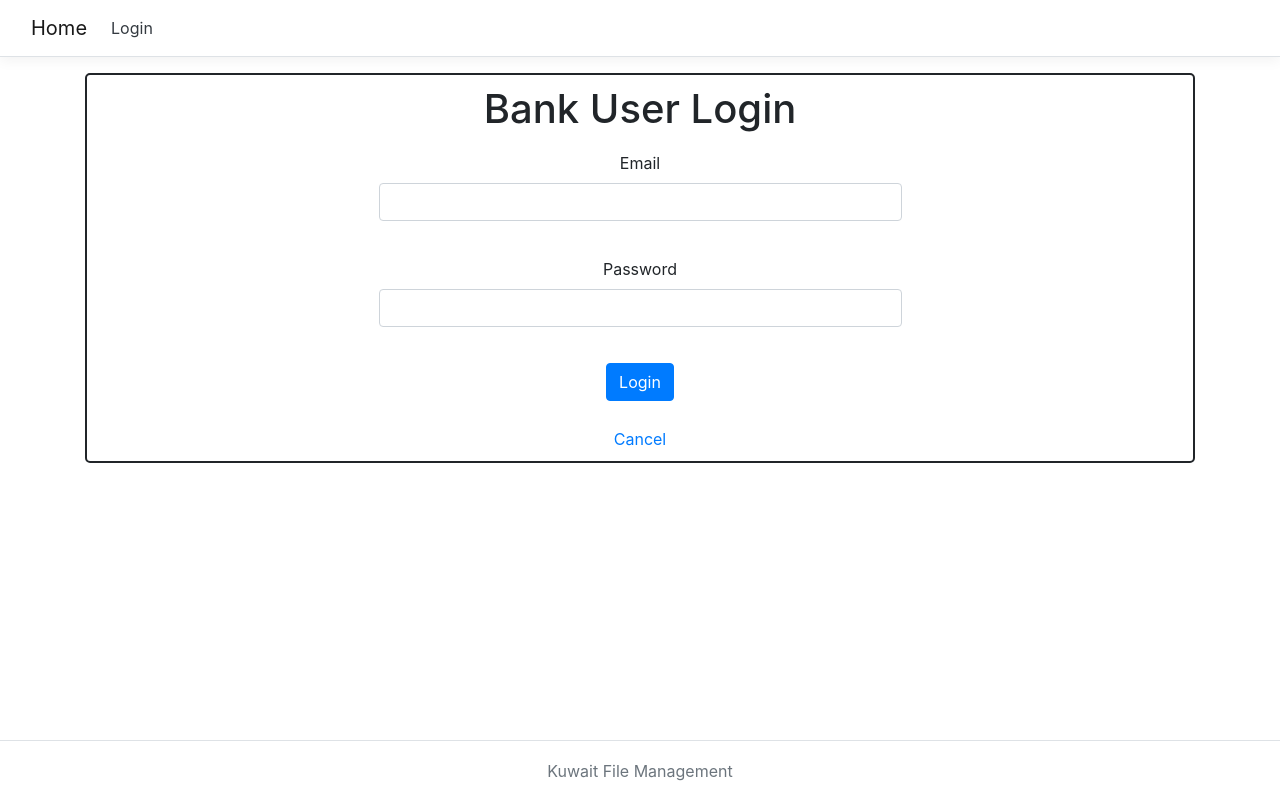
After one commit to PeterJacksonn/KuwaittGroup31, a PHP site: page /Login.php in a window 1280 px wide. The commit adds this page. Run offline with PHP 8.4, Linux system fonts and the light colour scheme.

Commit message:
changed db and login stuff ya

```diff
--- /dev/null
+++ b/Group31/Login.php
@@ -0,0 +1,78 @@
+<?php include("navBar.php");
+require_once("loginCheck.php");
+$passwordErr = $idErr = $invalidMesg = "";
+
+if (isset($_POST['submit'])) {
+
+    if ($_POST["password"]=="") {
+        $passwordErr = "Password is required";
+    }
+
+    if ($_POST["email"]==null) {
+        $idErr = "Email is required";
+    }
+
+    if($_POST['email'] != null && $_POST["password"] !=null)
+    {
+        $array_user = verifyUser();
+
+        if ($array_user != null) {
+
+            if($array_user[0]['role']== "admin"){
+                session_start();
+                $_SESSION['id']= $array_user[0]['id'];
+                $_SESSION['name'] = $array_user[0]['fname'];
+                header("Location: adminIndex.php");
+                exit();
+            }
+            if($array_user[0]['role']== "staff" || $array_user[0]['role']== "manager"){
+                session_start();
+                $_SESSION['id']= $array_user[0]['id'];
+                $_SESSION['name'] = $array_user[0]['fname'];
+                header("Location: userIndex.php");
+                exit();
+            }
+        }
+        else{
+            $invalidMesg = "Invalid email and password!";
+        }
+    }
+}
+
+
+
+?>
+
+<div class="container">
+        <main role="main" class="pb-3">
+            <div class="center bgColor">
+                    <form method="post">
+                        <h1>Bank User Login</h1>
+
+                        <div class="form-group logincenter">
+                                <label class="control-label labelFont">Email</label>
+                                <input class="form-control" type="text" name = "email">
+                                <span class="text-danger"><?php echo $idErr; ?></span>
+                        </div>
+                        <div class="form-group logincenter">
+                                <label class="control-label labelFont">Password</label>
+                                <input class="form-control" type="text" name = "password">
+                                <span class="text-danger"><?php echo $passwordErr; ?></span>
+                        </div>
+
+                        <input type="hidden"><span class="text-danger"><?php echo $invalidMesg; ?></span>
+
+                        <div class="form-group col-md-4 logincenter">
+                            <input class="btn btn-primary" type="submit" value="Login" name ="submit">
+                        </div>
+                        <a href="Index.php">Cancel</a>
+                    </form>
+            </div>
+
+
+
+
+	</main>
+</div>
+</body>
+<?php require("footer.php");?>
--- /dev/null
+++ b/Group31/loginCheck.php
@@ -0,0 +1,21 @@
+<?php
+function verifyUser () {
+
+        if (!isset($_POST['email']) or !isset($_POST['password'])) {
+            return;  // <-- return null;
+        }
+
+        $db = new SQLite3('..\\Database\\Kuwaitt.db');
+        $stmt = $db->prepare('SELECT * FROM credentials WHERE email=:email AND password=:password');
+        $stmt->bindParam(':email', $_POST['email'], SQLITE3_TEXT);
+        $stmt->bindParam(':password', $_POST['password'], SQLITE3_TEXT);
+
+        $result = $stmt->execute();
+
+        $rows_array = [];
+        while ($row=$result->fetchArray())
+        {
+            $rows_array[]=$row;
+        }
+        return $rows_array;
+    }
--- a/Group31/navBar.php
+++ b/Group31/navBar.php
@@ -25,9 +25,7 @@
 				<div class="navbar-collapse collapse d-sm-inline-flex flex-sm-row-reverse">
 					<ul class="navbar-nav flex-grow-1">
 						<li class="nav-item">
-							<a class="nav-link text-dark" href="adminLogin.php">Staff Login</a>
-							<li class="nav-item">
-							<a class="nav-link text-dark" href="bUserLogin.php">User Login</a>
+							<a class="nav-link text-dark" href="Login.php">Login</a>
 						</li>
 					</ul>
 				</div>
```
Also changed, not shown: Database/Kuwaitt.db, Group31/PDF.php (line endings or trailing spaces), Group31/UserNav.php (line endings or trailing spaces), Group31/viewdoc.php (line endings or trailing spaces).
